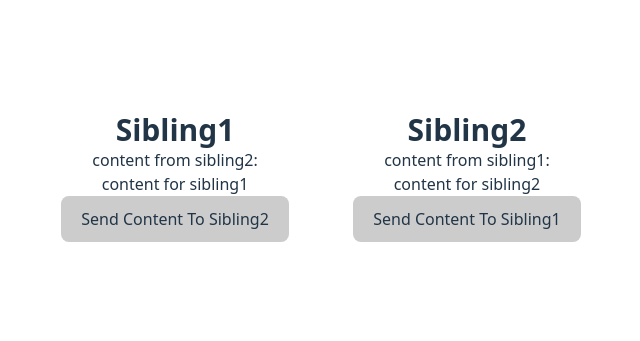
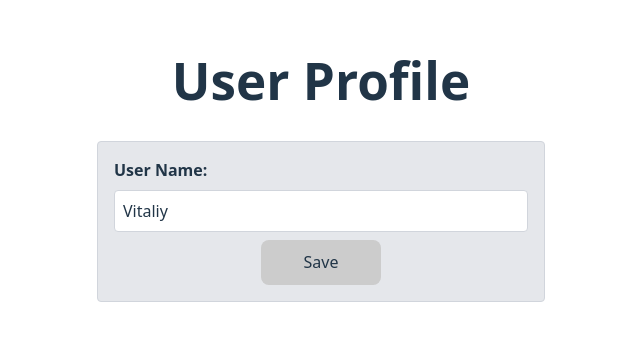
Before and after one commit to VZhyrytskiy/reactjs-with-me, a React (Vite) app: page / in a window 1280 px wide. Shown: the part 223-564 px from the top of the page, without its empty margins (319-959 px from the left). Built offline with nearby package versions, Linux system fonts and the light colour scheme.

Commit message:
feat: add controlled text input

```diff
--- a/src/App.tsx
+++ b/src/App.tsx
@@ -1,11 +1,11 @@
 import './App.css'
-import Parent from './components/SiblingCommunication/Parent';
+import ProfileForm from './components/ProfileForm/ProfileForm';
 
 function App() {
   console.log('App component rendered!');
 
   return (
-      <Parent />
+      <ProfileForm />
   )
 }
 
--- /dev/null
+++ b/src/components/ProfileForm/ProfileForm.tsx
@@ -0,0 +1,31 @@
+import { useState } from "react";
+
+function ProfileForm() {
+    const [userName, setUserName] = useState<string>('Vitaliy');
+
+    const onSubmit = (event: React.FormEvent<HTMLFormElement>) => {
+        event.preventDefault();
+        console.log('User name:', userName);
+        setUserName('');
+    };
+
+  return (
+    <>
+        <h1 className="font-bold capitalize">user profile</h1>
+        <form
+            onSubmit={onSubmit}
+            className="w-md border-1 border-gray-300 rounded p-4 mt-8 bg-gray-200 flex flex-col gap-2">
+            <label htmlFor="userName" className="capitalize text-left font-bold">user name:</label>
+            <input
+                id="userName"
+                type="text"
+                value={userName}
+                onChange={(e) => setUserName(e.target.value)}
+                className="border-1 rounded bg-white border-gray-300 p-2" />
+            <button type="submit" className="w-30 capitalize self-center">save</button>
+        </form>
+    </>
+  )
+}
+
+export default ProfileForm;
```
